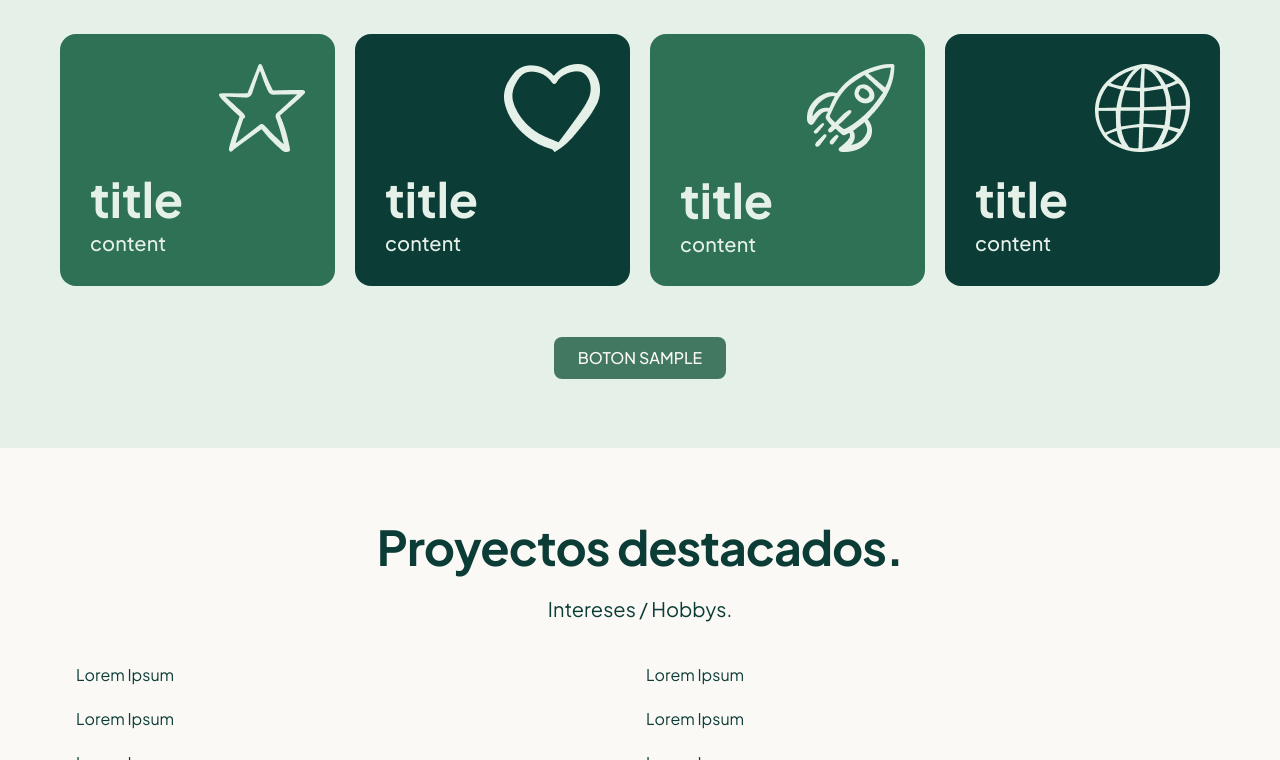
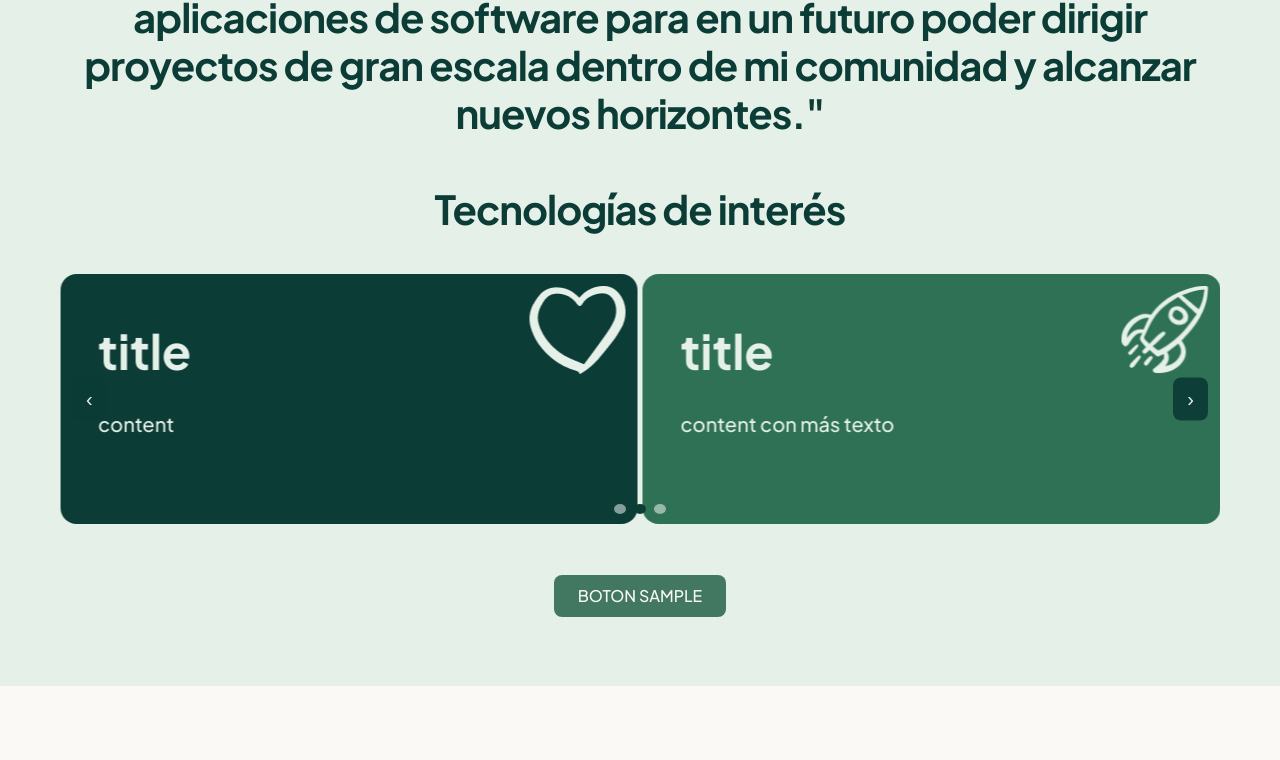
Before and after one commit to lirav-esan/lirav-landing-html, a plain HTML site: page index.html in a window 1280 px wide. Shown: the part 709-1469 px from the top of the page. Drawn offline with Linux system fonts and the light colour scheme.

Commit message:
Carrusel e infomarcion breve

```diff
--- a/index.html
+++ b/index.html
@@ -62,48 +62,39 @@
 			<div class="contenido-fila">
 				<div class="columna columna-1 col-ancho-12">
 					<div class="bloque bloque-1 encabezado">
-						<h3><span class="marcador-texto">Objetivos profesionales: ____</span> </h3>
+						<h3><span class="marcador-texto">"Como profesional, busco conocer más sobre el desarrollo de aplicaciones de software para en un futuro poder dirigir proyectos de gran escala dentro de mi comunidad y alcanzar nuevos horizontes."<br><br>Tecnologías de interés</span> </h3>
 					</div>
 				</div>
 			</div>
 		</div>
 		<div class="fila fila-5">
-			<div class="contenido-fila" style="gap:20px;">
-				<div class="columna columna-1 col-ancho-3">
-					<div class="bloque bloque-1 imagen"><img alt="a star on a green background" class="alinear-derecha autoancho" src="assets/Icon_Star.png" style="max-width:86px;" title="Estrella en tarjeta verde"></div>
-					<div class="bloque bloque-2 encabezado">
-						<h2><span class="marcador-texto">title</span> </h2>
+			<div class="contenido-fila">
+				<div class="carrusel-fila-5" aria-roledescription="carrusel" aria-label="Características destacadas">
+					<div class="carrusel-pista">
+						<div class="carrusel-item columna columna-1 col-ancho-3">
+							<div class="bloque bloque-1 imagen"><img alt="Estrella" class="alinear-derecha autoancho" src="assets/Icon_Star.png" style="max-width:86px;" title="Estrella"></div>
+							<div class="bloque bloque-2 encabezado"><h2><span class="marcador-texto">title</span></h2></div>
+							<div class="bloque bloque-3 parrafo"><p>content</p></div>
+						</div>
+						<div class="carrusel-item columna columna-2 col-ancho-3">
+							<div class="bloque bloque-1 imagen"><img alt="Corazón" class="alinear-derecha autoancho" src="assets/Icon_Heart.png" style="max-width:96px;" title="Corazón"></div>
+							<div class="bloque bloque-2 encabezado"><h2><span class="marcador-texto">title</span></h2></div>
+							<div class="bloque bloque-3 parrafo"><p>content</p></div>
+						</div>
+						<div class="carrusel-item columna columna-3 col-ancho-3">
+							<div class="bloque bloque-1 imagen"><img alt="Cohete" class="alinear-derecha autoancho" src="assets/Icon_Rocket.png" style="max-width:87px;" title="Cohete"></div>
+							<div class="bloque bloque-2 encabezado"><h2><span class="marcador-texto">title</span></h2></div>
+							<div class="bloque bloque-3 parrafo"><p>content con más texto</p></div>
+						</div>
+						<div class="carrusel-item columna columna-4 col-ancho-3">
+							<div class="bloque bloque-1 imagen"><img alt="Globo" class="alinear-derecha autoancho" src="assets/Icon_Globe.png" style="max-width:95px;" title="Globo"></div>
+							<div class="bloque bloque-2 encabezado"><h2><span class="marcador-texto">title</span></h2></div>
+							<div class="bloque bloque-3 parrafo"><p>content con más texto</p></div>
+						</div>
 					</div>
-					<div class="bloque bloque-3 parrafo">
-						<p>content</p>
-					</div>
-				</div>
-				<div class="columna columna-2 col-ancho-3">
-					<div class="bloque bloque-1 imagen"><img alt="a heart on a green background" class="alinear-derecha autoancho" src="assets/Icon_Heart.png" style="max-width:96px;" title="Corazón en tarjeta verde"></div>
-					<div class="bloque bloque-2 encabezado">
-						<h2><span class="marcador-texto">title</span> </h2>
-					</div>
-					<div class="bloque bloque-3 parrafo">
-						<p>content</p>
-					</div>
-				</div>
-				<div class="columna columna-3 col-ancho-3">
-					<div class="bloque bloque-1 imagen"><img alt="a rocket with a green background" class="alinear-derecha autoancho" src="assets/Icon_Rocket.png" style="max-width:88px;" title="Cohete en tarjeta verde"></div>
-					<div class="bloque bloque-2 encabezado">
-						<h2><span class="marcador-texto">title</span> </h2>
-					</div>
-					<div class="bloque bloque-3 parrafo">
-						<p>content</p>
-					</div>
-				</div>
-				<div class="columna columna-4 col-ancho-3">
-					<div class="bloque bloque-1 imagen"><img alt="a globe with a green background" class="alinear-derecha autoancho" src="assets/Icon_Globe.png" style="max-width:95px;" title="Globo terráqueo en tarjeta verde"></div>
-					<div class="bloque bloque-2 encabezado">
-						<h2><span class="marcador-texto">title</span> </h2>
-					</div>
-					<div class="bloque bloque-3 parrafo">
-						<p>content</p>
-					</div>
+					<button class="carrusel-flecha carrusel-prev" aria-label="Anterior">‹</button>
+					<button class="carrusel-flecha carrusel-next" aria-label="Siguiente">›</button>
+					<div class="carrusel-indicadores" role="tablist" aria-hidden="false"></div>
 				</div>
 			</div>
 		</div>
--- a/script.js
+++ b/script.js
@@ -0,0 +1,142 @@
+document.addEventListener('DOMContentLoaded', function () {
+	inicializarCarruselFila5({ selector: '.carrusel-fila-5', autoplay: true, intervalo: 4000, mostrarDesktop: 2, mostrarTablet: 2, mostrarMovil: 1 });
+});
+
+function inicializarCarruselFila5(opts) {
+	const root = document.querySelector(opts.selector);
+	if (!root) return;
+
+
+	const pista = root.querySelector('.carrusel-pista');
+	let items = Array.from(pista.querySelectorAll('.carrusel-item'));
+	const originalCount = items.length;
+	const prevBtn = root.querySelector('.carrusel-prev');
+	const nextBtn = root.querySelector('.carrusel-next');
+	const indicadores = root.querySelector('.carrusel-indicadores');
+
+	let index = 0;
+	let timer = null;
+
+	function itemsPorVista() {
+		const w = window.innerWidth;
+		if (w < 768) return opts.mostrarMovil || 1;
+		if (w < 1024) return opts.mostrarTablet || opts.mostrarDesktop || 2;
+		return opts.mostrarDesktop || 2;
+	}
+
+	function prepararLoop() {
+		// prepararLoop eliminado: usamos wrap-around sin clonar
+		items = Array.from(pista.querySelectorAll('.carrusel-item'));
+		index = 0;
+	}
+
+	function actualizarPista() {
+		const porVista = itemsPorVista();
+		const gap = parseFloat(getComputedStyle(pista).gap) || 0;
+		const itemAncho = (root.clientWidth - gap * (porVista - 1)) / porVista;
+		items.forEach(i => i.style.width = itemAncho + 'px');
+
+		const distancia = -index * (itemAncho + gap);
+
+		// ensure transition applies
+		void pista.offsetWidth;
+		requestAnimationFrame(() => {
+			pista.style.transition = 'transform 450ms cubic-bezier(.22,.9,.36,1)';
+			pista.style.transform = `translateX(${distancia}px)`;
+		});
+		actualizarIndicadores();
+	}
+
+	function siguiente() {
+		const porVista = itemsPorVista();
+		const maxIndex = Math.max(0, originalCount - porVista);
+		if (index >= maxIndex) index = 0; else index++;
+		actualizarPista();
+	}
+
+	function anterior() {
+		const porVista = itemsPorVista();
+		const maxIndex = Math.max(0, originalCount - porVista);
+		if (index <= 0) index = maxIndex; else index--;
+		actualizarPista();
+	}
+
+	function reiniciarAutoplay() {
+		if (!opts.autoplay) return;
+		pararAutoplay();
+		timer = setInterval(() => {
+			const porVista = itemsPorVista();
+			const maxIndex = Math.max(0, originalCount - porVista);
+			if (index >= maxIndex) index = 0; else index++;
+			actualizarPista();
+		}, opts.intervalo || 4000);
+	}
+
+	function pararAutoplay() {
+		if (timer) { clearInterval(timer); timer = null; }
+	}
+
+	// Indicadores (basados en originalCount)
+	function crearIndicadores() {
+		indicadores.innerHTML = '';
+		const porVista = itemsPorVista();
+		const pasos = Math.max(1, originalCount - porVista + 1);
+		for (let i = 0; i < pasos; i++) {
+			const btn = document.createElement('button');
+			btn.type = 'button';
+			btn.setAttribute('aria-label', 'Ir al slide ' + (i + 1));
+			btn.addEventListener('click', () => { index = i; actualizarPista(); reiniciarAutoplay(); });
+			indicadores.appendChild(btn);
+		}
+		actualizarIndicadores();
+	}
+
+	function actualizarIndicadores() {
+		const porVista = itemsPorVista();
+		const pasos = Math.max(1, originalCount - porVista + 1);
+		const botones = Array.from(indicadores.children);
+		const logicalIndex = Math.min(Math.max(0, index), pasos - 1);
+		botones.forEach((b, i) => {
+			b.removeAttribute('aria-current');
+			if (i === logicalIndex) b.setAttribute('aria-current', 'true');
+		});
+	}
+
+	// Eventos
+	nextBtn.addEventListener('click', () => { siguiente(); reiniciarAutoplay(); });
+	prevBtn.addEventListener('click', () => { anterior(); reiniciarAutoplay(); });
+
+	// teclado
+	root.addEventListener('keydown', (e) => {
+		if (e.key === 'ArrowLeft') { anterior(); reiniciarAutoplay(); }
+		if (e.key === 'ArrowRight') { siguiente(); reiniciarAutoplay(); }
+	});
+	root.tabIndex = 0;
+
+	// tactil
+	let startX = 0, deltaX = 0, dragging = false;
+	pista.addEventListener('pointerdown', (e) => { dragging = true; startX = e.clientX; pista.setPointerCapture(e.pointerId); pararAutoplay(); });
+	pista.addEventListener('pointermove', (e) => { if (!dragging) return; deltaX = e.clientX - startX; });
+	pista.addEventListener('pointerup', (e) => { if (!dragging) return; dragging = false; if (Math.abs(deltaX) > 40) { if (deltaX < 0) { // swipe left
+			siguiente();
+		} else { anterior(); } } deltaX = 0; reiniciarAutoplay(); });
+
+	// pausa en hover/focus
+	root.addEventListener('mouseenter', pararAutoplay);
+	root.addEventListener('mouseleave', reiniciarAutoplay);
+	root.addEventListener('focusin', pararAutoplay);
+	root.addEventListener('focusout', reiniciarAutoplay);
+
+	// ya no usamos transitionend para clonaje — el comportamiento es wrap-around simple
+
+	// resize
+	window.addEventListener('resize', () => { items = Array.from(pista.querySelectorAll('.carrusel-item')); crearIndicadores(); actualizarPista(); });
+
+	// inicialización
+	prepararLoop();
+	crearIndicadores();
+	actualizarPista();
+	reiniciarAutoplay();
+
+	return { next: siguiente, prev: anterior, goTo: (i) => { index = i; actualizarPista(); } };
+}
--- a/style.css
+++ b/style.css
@@ -364,6 +364,113 @@
 			color: #000000;
 			padding: 36px 60px
 		}
+
+	.carrusel-fila-5 {
+		position: relative;
+		width: 100%;
+		overflow: hidden;
+	}
+	.carrusel-fila-5 .carrusel-pista {
+		display: flex;
+		gap: 5px;
+		transition: transform 450ms cubic-bezier(.22,.9,.36,1);
+		will-change: transform;
+	}
+	.carrusel-fila-5 .carrusel-item {
+		flex: 0 0 calc(50% - 2.5px);
+		padding: 0;
+		box-sizing: border-box;
+	}
+
+	.carrusel-fila-5 .carrusel-item {
+		position: relative;
+		display: flex;
+		flex-direction: column;
+		align-items: center;
+		justify-content: flex-start;
+		gap: 5px;
+		padding: 96px 12px 12px 12px;
+		height: 250px;
+		overflow: hidden;
+		box-sizing: border-box;
+	}
+	.carrusel-fila-5 .carrusel-item .imagen {
+		position: absolute;
+		top: 12px;
+		right: 12px;
+		width: auto;
+		max-height: 88px;
+	}
+	.carrusel-fila-5 .carrusel-item .imagen .alinear-derecha {
+		float: none !important;
+		margin: 0 !important;
+		display: block !important;
+		height: auto;
+	}
+	.carrusel-fila-5 .carrusel-item .bloque-2,
+	.carrusel-fila-5 .carrusel-item .bloque-3 {
+		width: 100%;
+		text-align: center;
+		box-sizing: border-box;
+		padding: 6px 8px 0 8px;
+	}
+
+	@media (max-width:767px) {
+		.carrusel-fila-5 .carrusel-item {
+			padding: 84px 10px 10px 10px;
+		}
+		.carrusel-fila-5 .carrusel-item .imagen {
+			max-height: 64px;
+			top: 10px;
+			right: 10px;
+		}
+	}
+	.carrusel-fila-5 .carrusel-item .bloque {
+		height: 100%;
+	}
+	.carrusel-fila-5 .carrusel-flecha {
+		position: absolute;
+		top: 50%;
+		transform: translateY(-50%);
+		background: rgba(12,60,54,0.95);
+		color: #e4f0e8;
+		border: none;
+		padding: 10px 14px;
+		border-radius: 8px;
+		cursor: pointer;
+		font-size: 20px;
+		z-index: 10;
+	}
+	.carrusel-fila-5 .carrusel-prev { left: 12px }
+	.carrusel-fila-5 .carrusel-next { right: 12px }
+	.carrusel-fila-5 .carrusel-indicadores {
+		position: absolute;
+		left: 50%;
+		transform: translateX(-50%);
+		bottom: 10px;
+		display: flex;
+		gap: 8px;
+		z-index: 10;
+	}
+	.carrusel-fila-5 .carrusel-indicadores button {
+		width: 10px;
+		height: 10px;
+		border-radius: 50%;
+		border: none;
+		background: rgba(255,255,255,0.5);
+		cursor: pointer;
+	}
+	.carrusel-fila-5 .carrusel-indicadores button[aria-current="true"] {
+		background: #0c3c36;
+	}
+
+	@media (max-width:767px) {
+		.carrusel-fila-5 .carrusel-item { flex: 0 0 100% }
+	}
+
+	@media (prefers-reduced-motion: reduce) {
+		.carrusel-fila-5 .carrusel-pista { transition: none }
+	}
 
 		.fila-5 .columna-1,
 		.fila-5 .columna-3 {
```
